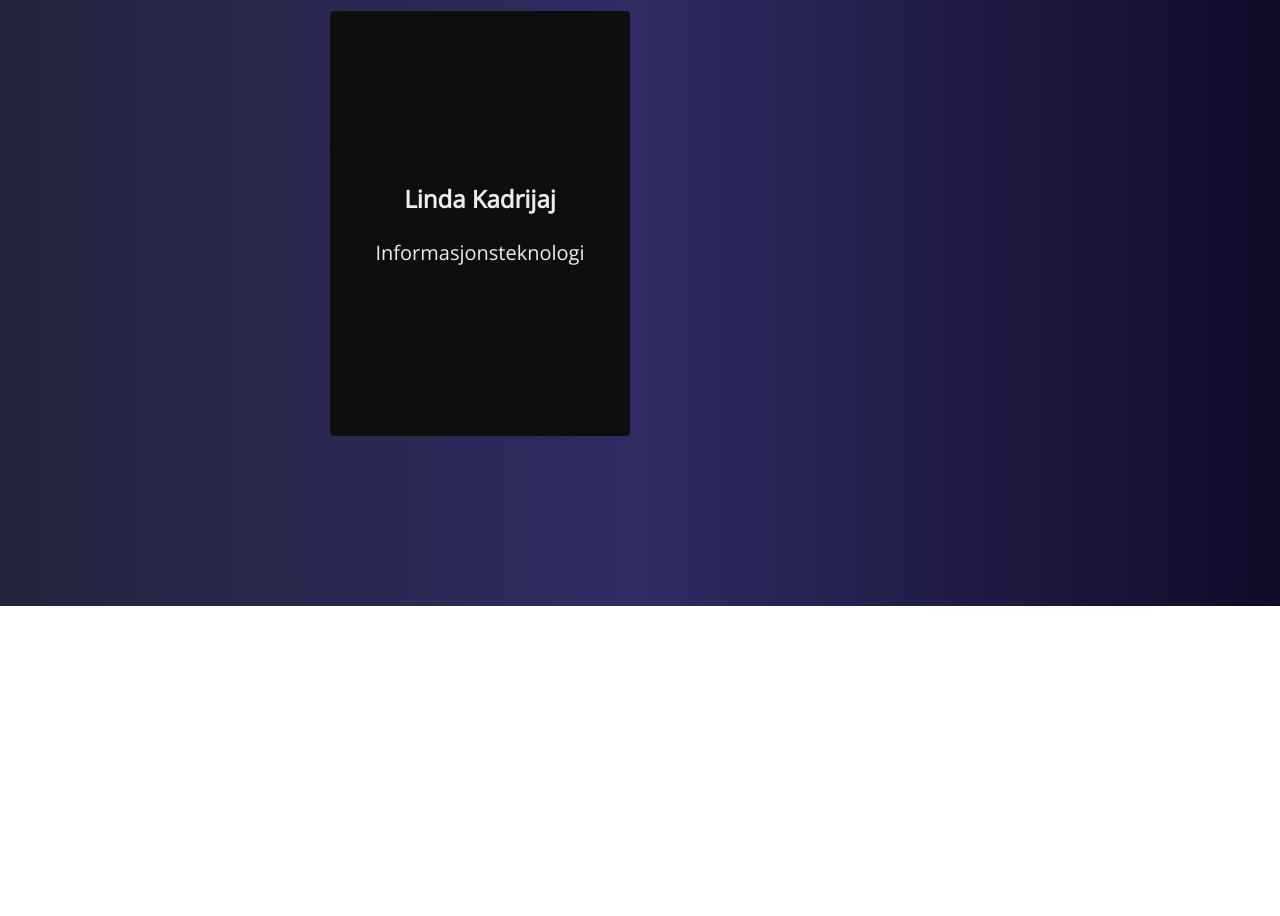
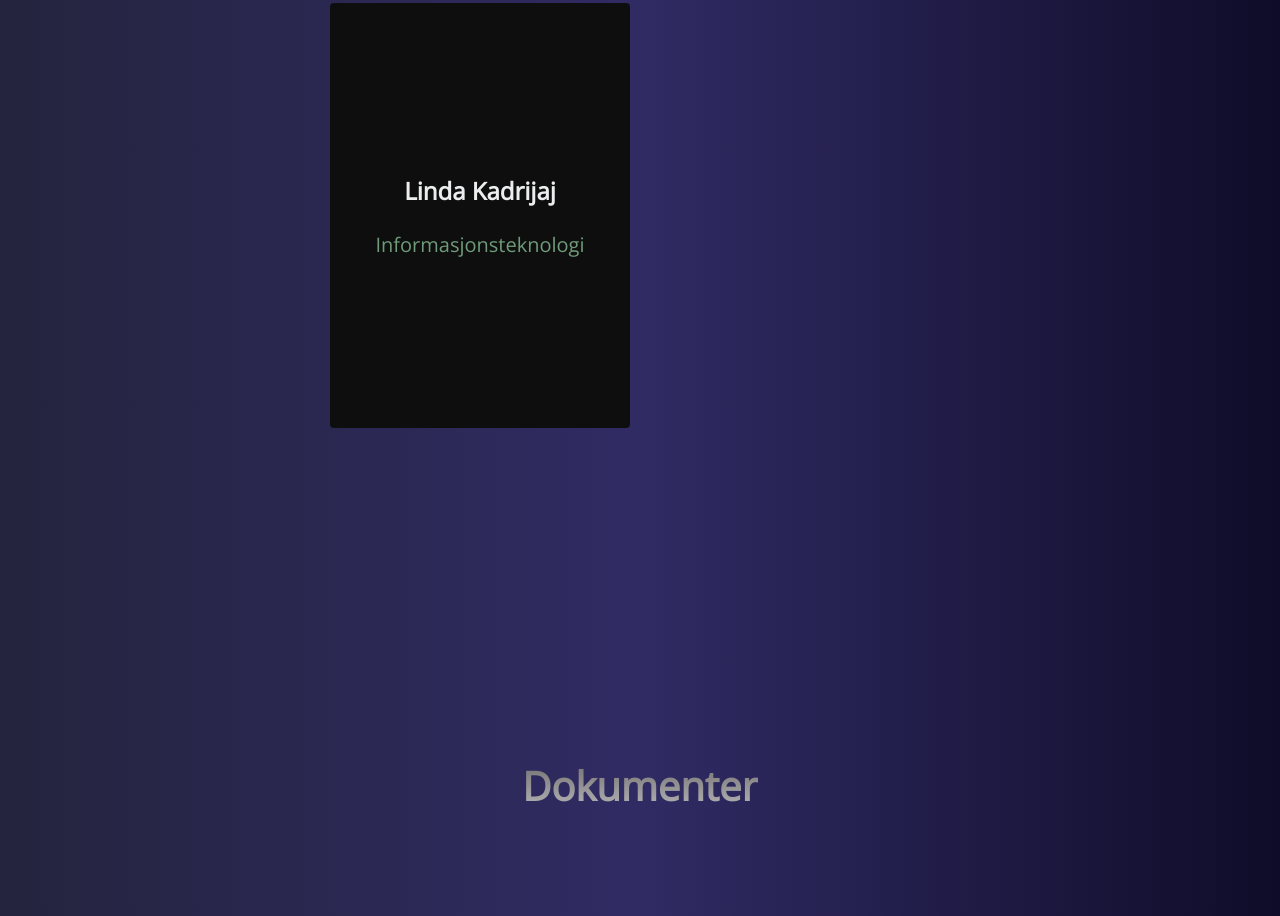
Before and after one commit to JulieZett/bachelorprosjekt, a plain HTML site: page indeks.html in a window 1280 px wide. Shown: the part 1884-2800 px from the top of the page. Before the commit the page ends 2490 px from the top, so only its background shows below. Drawn offline with nearby package versions, Linux system fonts and the light colour scheme.

Commit message:
dokumenter

```diff
--- a/indeks.html
+++ b/indeks.html
@@ -26,7 +26,7 @@
                     <a href="#gruppen" class="navbar_links" id="gruppen-page">Gruppen</a>
                 </li>
                 <li class="navbar_item">
-                    <a href="#prosjektfiler" class="navbar_links" id="prosjektfiler-page">Dokumenter</a>
+                    <a href="#dokumenter" class="navbar_links" id="dokumenter-page">Dokumenter</a>
                 </li>
             </ul>
         </div>
@@ -70,6 +70,10 @@
         </div>
       </div>
 
+       <!-- Dokumenter  -->
+       <div class="dokumenter" id="dokumenter">
+        <h1>Dokumenter</h1>
+        </div>
 
     <script src="app.js"></script>
 </body>
--- a/style.css
+++ b/style.css
@@ -11,7 +11,6 @@
     background: #0f0c29;  /* fallback for old browsers */
     background: -webkit-linear-gradient(to right, #24243e, #302b63, #0f0c29);  /* Chrome 10-25, Safari 5.1-6 */
     background: linear-gradient(to right, #24243e, #302b63, #0f0c29); /* W3C, IE 10+/ Edge, Firefox 16+, Chrome 26+, Opera 12+, Safari 7+ */
-
     height: 70px;
     display: flex;
     justify-content: center;
@@ -72,7 +71,7 @@
 }
 
 .navbar_links:hover {
-    color: #5D26C1;
+    color: #59C173;
     transition: all 0.3s ease;
 }
 
@@ -99,12 +98,14 @@
     }
 
     .navbar_menu.active{
-        background:#161616;;
+        background: #0f0c29;  /* fallback for old browsers */
+        background: -webkit-linear-gradient(to right, #24243e, #302b63, #0f0c29);  /* Chrome 10-25, Safari 5.1-6 */
+        background: linear-gradient(to right, #24243e, #302b63, #0f0c29); /* W3C, IE 10+/ Edge, Firefox 16+, Chrome 26+, Opera 12+, Safari 7+ */
         top: 100%;
         opacity: 1;
         transition: all 0.5s ease;
         z-index: 99;
-        height: 60vh;
+        height: 80vh;
         font-size: 1.6rem;
     }
 
@@ -117,7 +118,7 @@
         height: 3px;
         margin: 5px auto;
         transition: all 0.3s ease-in-out;
-        background: #fff;
+        background: rgb(207, 206, 206);
     }
 
     .navbar_item{
@@ -177,7 +178,7 @@
     }
 
     .hero_heading {
-        font-size: 40px;
+        font-size: 37px;
         margin-bottom: 24px;
         color: #b6b3b3;
         font-family: 'Open Sans', sans-serif;
@@ -279,6 +280,7 @@
         text-align: center;
         margin-top: 24px;
         font-size: 20px;
+        color: #6f9b7a;
       }
 
 
@@ -299,3 +301,36 @@
           grid-template-columns: 1fr;
         }
       }
+
+      /* Dokumenter */
+
+    .dokumenter {
+        background: #0f0c29;  /* fallback for old browsers */
+        background: -webkit-linear-gradient(to right, #24243e, #302b63, #0f0c29);  /* Chrome 10-25, Safari 5.1-6 */
+        background: linear-gradient(to right, #24243e, #302b63, #0f0c29); /* W3C, IE 10+/ Edge, Firefox 16+, Chrome 26+, Opera 12+, Safari 7+ */
+
+        background-size: 100%;
+        display: flex;
+        flex-direction: column;
+        justify-content: center;
+        align-items: center;
+        height: 100%;
+        padding: 10rem 0;
+      }
+
+      .dokumenter h1 {
+        background-color: #cecfcf;
+        background-image: linear-gradient(to top, #b9b8bb 0%, #6d6b6b 100%);
+        background-size: 100%;
+        -webkit-background-clip: text;
+        -moz-background-clip: text;
+        -webkit-text-fill-color: transparent;
+        -moz-text-fill-color: transparent;
+        background-size: 100%;
+        -webkit-background-clip: text;
+        -moz-background-clip: text;
+        -webkit-text-fill-color: transparent;
+        -moz-text-fill-color: transparent;
+        margin-bottom: 5rem;
+        font-size: 2.5rem;
+      }
```
